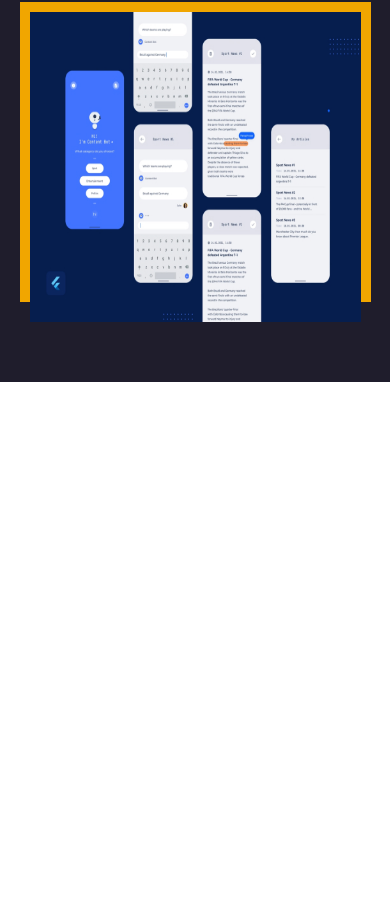
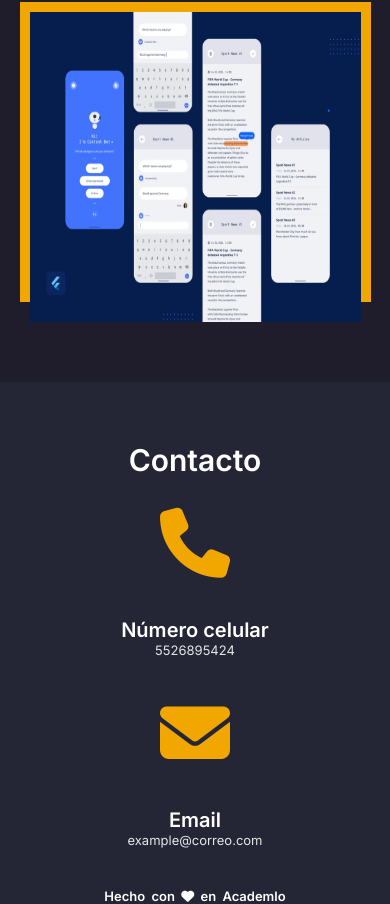
Before and after one commit to AndyCbaz/Portafolio2, a plain HTML site: page index.html in a window 390 px wide. Shown: the part 3011-3915 px from the top of the page. Before the commit the page ends 3393 px from the top, so only its background shows below. Drawn offline with Linux system fonts and the light colour scheme.

Commit message:
Portafolio 2 mobile 100%

```diff
--- a/assets/CSS/styles.css
+++ b/assets/CSS/styles.css
@@ -437,6 +437,64 @@
         margin: 0 auto;
     }
 
+    /* FOOTER */
+    footer{
+        background: var(--mor2);
+        display: flex;
+        flex-direction: column;
+        justify-content: center;
+    }
+    footer h2{
+        text-align: center;
+        font-family: 'Inter', sans-serif;
+        color: var(--white);
+        padding: 60px 0 30px 0;
+        font-size: 30px;
+    }
+    footer .cell_icon{
+        display: flex;
+        justify-content: center;
+        padding: 0 0 40px 0;
+    }
+    footer .cell_icon i{
+        color: var(--yellow);
+        font-size: 70px;
+    }
+
+    footer h3{
+        text-align: center;
+        font-family: 'Inter', sans-serif;
+        color: var(--white);
+        font-size: 20px;
+    }
+    footer p{
+        text-align: center;
+        font-family: 'Inter', sans-serif;
+        color: var(--gray);
+        font-size: 13px;
+        padding: 0 0 40px 0;
+    }
+
+    footer .email_icon{
+        display: flex;
+        justify-content: center;
+        padding: 0 0 40px 0;
+    }
+    footer .email_icon i{
+        color: var(--yellow);
+        font-size: 70px;
+    }
+    footer .message{
+        display: flex;
+        justify-content: center;
+    }
+    footer .message h4{
+        color: var(--white);
+        font-size: 13px;
+        font-family: 'Inter', sans-serif;
+        word-spacing: 3px;
+    }
+
 
 
 
--- a/index.html
+++ b/index.html
@@ -126,7 +126,18 @@
         </section>
     </main>
     <footer>
-
+        <div><h2>Contacto</h2></div>
+        <div>
+            <div class="cell_icon"><i class="fa-solid fa-phone"></i></div>
+            <div><h3>Número celular</h3></div>
+            <div><p>5526895424</p></div>
+        </div>
+        <div>
+            <div class="email_icon"><i class="fa-sharp fa-solid fa-envelope"></i></div>
+            <div><h3>Email</h3></div>
+            <div><p>example@correo.com</p></div>
+            <div class="message"><h4>Hecho con <span><i class="fa-solid fa-heart"></i></span> en Academlo</h4></div>
+        </div>
     </footer>
 </body>
 </html>
```
